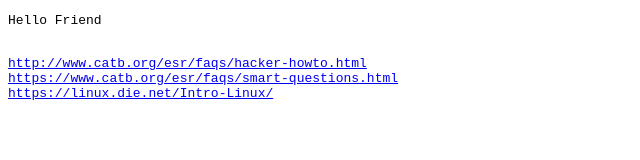
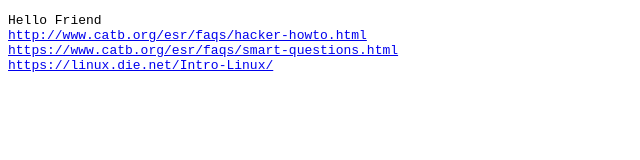
Before and after one commit to sanysec/sanysec.github.io, a plain HTML site: page index.html in a window 1280 px wide. Shown: the whole page, without its empty margins (0-640 px from the left). Drawn offline with Linux system fonts and the light colour scheme.

Commit message:
Update index.html

```diff
--- a/index.html
+++ b/index.html
@@ -5,8 +5,7 @@
   alert('HELLO FRIEND');
 </script>
 </head>
-<pre>
-<p>Hello Friend</p>
+<pre>Hello Friend
 <a href="http://www.catb.org/esr/faqs/hacker-howto.html" target="_blank">http://www.catb.org/esr/faqs/hacker-howto.html</a>
 <a href="https://www.catb.org/esr/faqs/smart-questions.html" target="_blank">https://www.catb.org/esr/faqs/smart-questions.html</a>
 <a href="https://linux.die.net/Intro-Linux/" target="_blank">https://linux.die.net/Intro-Linux/</a>
```
